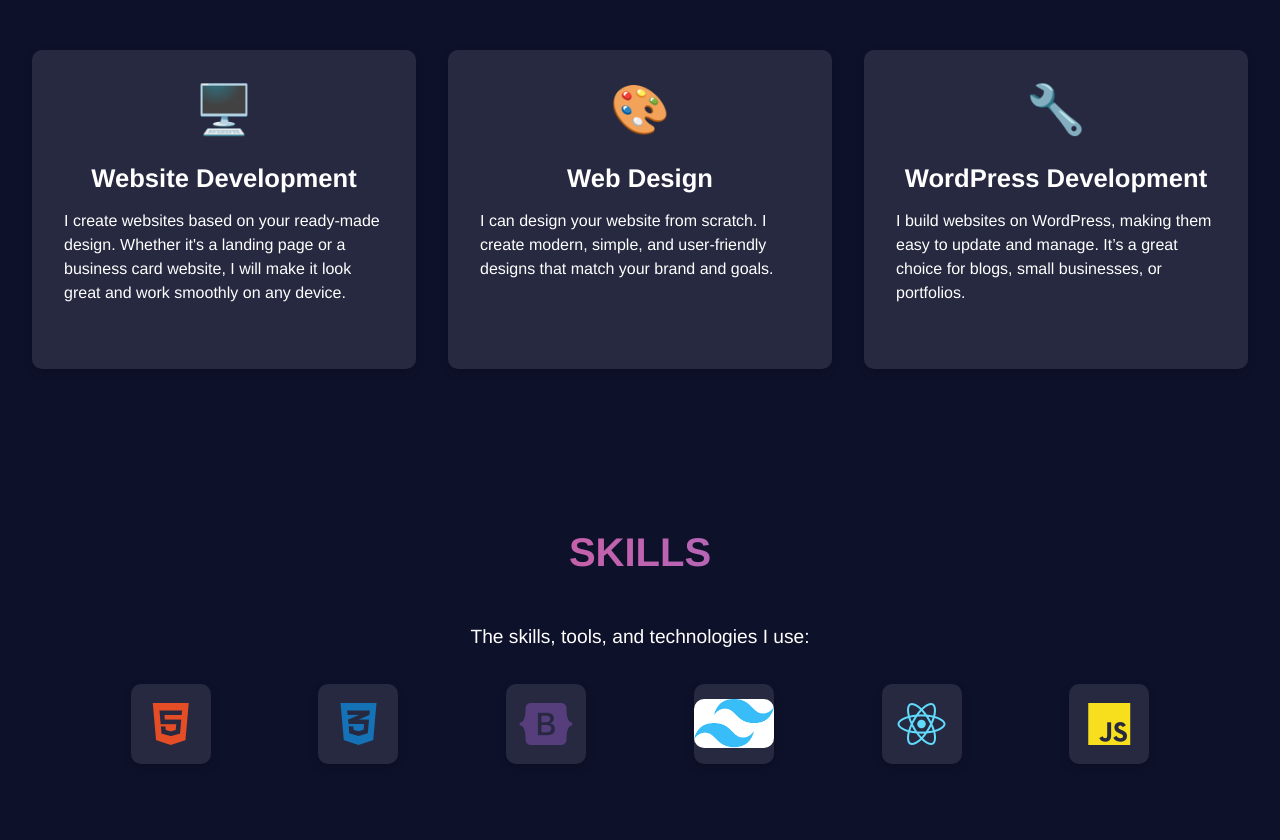
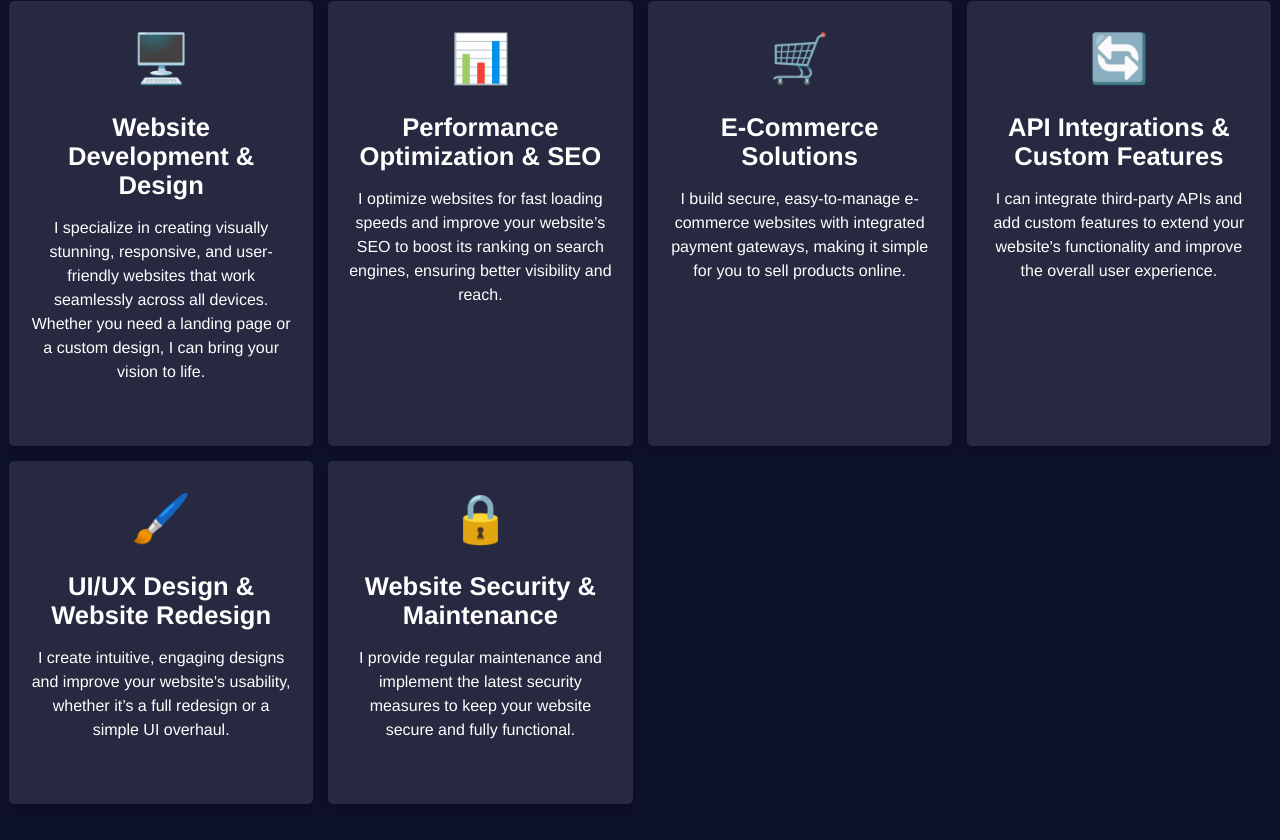
Before and after one commit to Superpen-Dev/new-portfolio, a React (Vite) app: page / in a window 1280 px wide. Shown: the part 1060-1900 px from the top of the page. Built offline with nearby package versions, Linux system fonts and the light colour scheme.

Commit message:
Updated responsiveness for service cards layout

```diff
--- a/index.html
+++ b/index.html
@@ -5,6 +5,7 @@
   <meta charset="UTF-8" />
   <link rel="icon" type="image/svg+xml" href="/vite.svg" />
   <meta name="viewport" content="width=device-width, initial-scale=1.0" />
+
   <title>Superpen-Dev</title>
   <!-- Font Awesome CDN for Icons -->
   <link href="https://cdnjs.cloudflare.com/ajax/libs/font-awesome/6.0.0-beta3/css/all.min.css" rel="stylesheet">
--- a/src/Components/Footer.jsx
+++ b/src/Components/Footer.jsx
@@ -6,7 +6,7 @@ const Footer = () => {
     <footer className="footer-section">
       <div className="footer-content">
         {/* Left Section */}
-        <div className="footer-left" data-aos="fade-up">
+        <div className="footer-left" data-aos="fade-right" data-aos-offset="200">
           <h2 id="contact">
             DO YOU HAVE A PROJECT TO <span>DISCUSS?</span>
           </h2>
@@ -35,7 +35,7 @@ const Footer = () => {
         </div>
 
         {/* Right Section */}
-        <div className="footer-right" data-aos="fade-up">
+        <div className="footer-right" data-aos="fade-left" data-aos-offset="200">
           <h3>Contact Form</h3>
           <form
             action="https://formsubmit.co/allitoheebishola1@gmail.com"
--- a/src/Components/Header.css
+++ b/src/Components/Header.css
@@ -6,7 +6,7 @@ body {
 }
 
 .header {
-  background-color: #0e112a; /* Background dark blue */
+  background-color: rgb(14, 17, 42);
   color: white;
   padding: 1rem 0;
   position: relative;
@@ -22,7 +22,7 @@ body {
   position: relative;
   border: 1px solid rgba(128, 128, 128, 0.5); /* Faded grey border */
   border-radius: 15px;
-  background-color: #0e112a; /* Background dark blue */
+  background-color: rgb(14, 17, 42);
   box-shadow: 0px 4px 6px rgba(0, 0, 0, 0.2);
 }
 
@@ -72,7 +72,7 @@ body {
   width: 70%;
   max-width: 300px;
   height: 100%;
-  background-color: rgb(17, 23, 35);
+  background-color: rgb(14, 17, 42);
   color: white;
   display: flex;
   flex-direction: column;
--- a/src/Components/HeroSection.jsx
+++ b/src/Components/HeroSection.jsx
@@ -3,6 +3,7 @@ import "./HeroSection.css";
 import "aos/dist/aos.css";
 import AOS from "aos";
 import Toheeb from "../assets/Toheeb.png"
+
 
 
 const HeroSection = () => {
@@ -21,9 +22,15 @@ const HeroSection = () => {
           for creating beautiful and responsive websites.
         </p>
         <div className="buttons">
-          <button className="btn primary-btn">VIEW MY WORK</button>
-          <button className="btn secondary-btn">DOWNLOAD CV</button>
-        </div>
+  <a href="#portfolio">
+    <button className="btn primary-btn">VIEW MY WORK</button>
+  </a>
+  <a href="/ToheebAlliResume.pdf" download>
+  <button className="btn secondary-btn">DOWNLOAD CV</button>
+</a>
+
+</div>
+
       </div>
       <div className="image-container" data-aos="fade-up">
         <img
--- a/src/Components/Portfolio.jsx
+++ b/src/Components/Portfolio.jsx
@@ -40,7 +40,7 @@ const Portfolio = () => {
   return (
     <div className="portfolio" id="portfolio">
       <h2 className="skills-title">PORTFOLIO</h2>
-      <div className="portfolio-grid">
+      <div className="portfolio-grid" data-aos="fade-up" data-aos-offset="200">
         {projects.map((project, index) => (
           <div className="portfolio-item" key={index}>
             <a href={project.link} target="_blank" rel="noopener noreferrer">
--- a/src/Components/Service.css
+++ b/src/Components/Service.css
@@ -1,6 +1,7 @@
 /* General Section Styling */
 .services-section {
-  padding: 4rem 2rem;
+  padding: 15px 9px;
+  padding-bottom: 100px;
   background-color: #0e112a; /* Dark background color */
   color: white;
   text-align: center;
@@ -16,23 +17,20 @@
 }
 
 /* Flexbox Container for Service Cards */
-.services-container {
-  display: flex;
-  justify-content: space-between;
-  gap: 2rem; /* Adjust the gap between cards */
-  flex-wrap: nowrap; /* Ensure no wrapping */
-  margin: 0 auto;
+.services-section .services-container {
+  display: grid;
+  grid-template-columns: repeat(auto-fit, minmax(270px, 1fr));
+  gap: 15px;
 }
 
 /* Individual Service Cards */
-.service-card {
+.services-section .services-container .service-card {
   background-color: rgba(255, 255, 255, 0.1);
-  border-radius: 10px;
-  padding: 2rem;
-  width: 30%; /* Default width for large screens */
-  box-shadow: 0 4px 10px rgba(0, 0, 0, 0.2);
-  text-align: left;
-  opacity: 0; /* Set initial opacity for AOS animation */
+  border-radius: 5px;
+  padding: 30px 20px;
+
+  box-shadow: 0 5px 10px rgba(0, 0, 0, 0.2);
+  text-align: center;
 }
 
 .service-icon {
--- a/src/Components/Service.jsx
+++ b/src/Components/Service.jsx
@@ -12,25 +12,57 @@ const Services = () => {
     <section className="services-section" id="services">
       <h2 className="services-title">MY SERVICES</h2>
       <div className="services-container">
+        {/* Service 1: Website Development & Design */}
         <div className="service-card" data-aos="fade-right" data-aos-delay="100">
           <div className="service-icon">🖥️</div>
-          <h3 className="new">Website Development</h3>
-          <p className="new">
-            I create websites based on your ready-made design. Whether it's a landing page or a business card website, I will make it look great and work smoothly on any device.
+          <h3 className="service-title">Website Development & Design</h3>
+          <p className="service-description">
+            I specialize in creating visually stunning, responsive, and user-friendly websites that work seamlessly across all devices. Whether you need a landing page or a custom design, I can bring your vision to life.
           </p>
         </div>
+
+        {/* Service 2: Performance Optimization & SEO */}
         <div className="service-card" data-aos="fade-up" data-aos-delay="200">
-          <div className="service-icon">🎨</div>
-          <h3 className="new">Web Design</h3>
-          <p className="new">
-            I can design your website from scratch. I create modern, simple, and user-friendly designs that match your brand and goals.
+          <div className="service-icon">📊</div>
+          <h3 className="service-title">Performance Optimization & SEO</h3>
+          <p className="service-description">
+            I optimize websites for fast loading speeds and improve your website’s SEO to boost its ranking on search engines, ensuring better visibility and reach.
           </p>
         </div>
+
+        {/* Service 3: E-Commerce Solutions */}
         <div className="service-card" data-aos="fade-left" data-aos-delay="300">
-          <div className="service-icon">🔧</div>
-          <h3 className="new">WordPress Development</h3>
-          <p className="new">
-            I build websites on WordPress, making them easy to update and manage. It’s a great choice for blogs, small businesses, or portfolios.
+          <div className="service-icon">🛒</div>
+          <h3 className="service-title">E-Commerce Solutions</h3>
+          <p className="service-description">
+            I build secure, easy-to-manage e-commerce websites with integrated payment gateways, making it simple for you to sell products online.
+          </p>
+        </div>
+
+        {/* Service 4: API Integrations & Custom Features */}
+        <div className="service-card" data-aos="fade-right" data-aos-delay="400">
+          <div className="service-icon">🔄</div>
+          <h3 className="service-title">API Integrations & Custom Features</h3>
+          <p className="service-description">
+            I can integrate third-party APIs and add custom features to extend your website's functionality and improve the overall user experience.
+          </p>
+        </div>
+
+        {/* Service 5: UI/UX Design & Website Redesign */}
+        <div className="service-card" data-aos="fade-up" data-aos-delay="500">
+          <div className="service-icon">🖌️</div>
+          <h3 className="service-title">UI/UX Design & Website Redesign</h3>
+          <p className="service-description">
+            I create intuitive, engaging designs and improve your website's usability, whether it’s a full redesign or a simple UI overhaul.
+          </p>
+        </div>
+
+        {/* Service 6: Website Security & Maintenance */}
+        <div className="service-card" data-aos="fade-left" data-aos-delay="600">
+          <div className="service-icon">🔒</div>
+          <h3 className="service-title">Website Security & Maintenance</h3>
+          <p className="service-description">
+            I provide regular maintenance and implement the latest security measures to keep your website secure and fully functional.
           </p>
         </div>
       </div>
--- a/src/Components/Skills.jsx
+++ b/src/Components/Skills.jsx
@@ -10,16 +10,16 @@ const Skills = () => {
         The skills, tools, and technologies I use:
       </p>
       <div className="skills-container">
-        <div className="skill-logo" data-aos="fade-right">
+        <div className="skill-logo" data-aos="fade-right" data-aos-offset="200">
           <i className="fab fa-html5 fa-3x" style={{ color: "#E44D26" }}></i> {/* HTML color */}
         </div>
-        <div className="skill-logo" data-aos="fade-up">
+        <div className="skill-logo" data-aos="fade-up" data-aos-offset="200">
           <i className="fab fa-css3-alt fa-3x" style={{ color: "#1572B6" }}></i> {/* CSS color */}
         </div>
-        <div className="skill-logo" data-aos="fade-left">
+        <div className="skill-logo" data-aos="fade-left" data-aos-offset="200">
           <i className="fab fa-bootstrap fa-3x" style={{ color: "#563D7C" }}></i> {/* Bootstrap color */}
         </div>
-        <div className="skill-logo" data-aos="fade-right">
+        <div className="skill-logo" data-aos="fade-right" data-aos-offset="200" >
 
           <img
                     src={Tail}
@@ -27,10 +27,10 @@ const Skills = () => {
                     className="profile-image"
                   /> {/* Tailwind color */}
         </div>
-        <div className="skill-logo" data-aos="fade-up">
+        <div className="skill-logo" data-aos="fade-up" data-aos-offset="200">
           <i className="fab fa-react fa-3x" style={{ color: "#61DBFB" }}></i> {/* React color */}
         </div>
-        <div className="skill-logo" data-aos="fade-left">
+        <div className="skill-logo" data-aos="fade-left" data-aos-offset="200">
           <i className="fab fa-js fa-3x" style={{ color: "#F7DF1E" }}></i> {/* JavaScript color */}
         </div>
       </div>
--- a/src/index.css
+++ b/src/index.css
@@ -0,0 +1,3 @@
+body {
+  overflow-x: hidden;
+}
```
Also changed, not shown: 1 other file (tests, documents, lock files or other folders).
